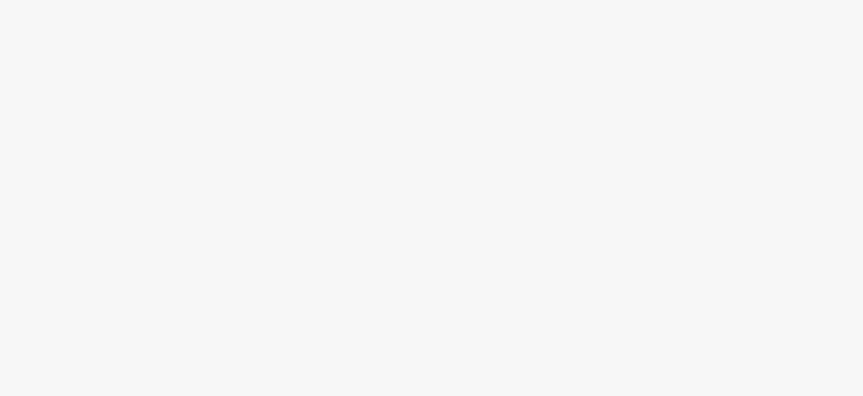
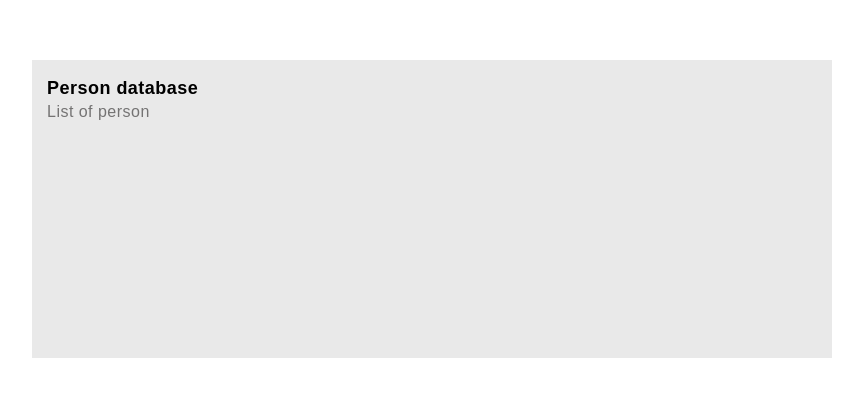
Before and after one commit to TheMainOne/test-work, a React (Create React App) app: page / in a window 1280 px wide. Shown: the part 180-576 px from the top of the page, without its empty margins (208-1071 px from the left). Built offline with nearby package versions, Linux system fonts and the light colour scheme.

Commit message:
added main field and title

```diff
--- /dev/null
+++ b/db.json
@@ -0,0 +1,19 @@
+{
+  "posts": [
+    {
+      "id": 1,
+      "title": "json-server",
+      "author": "typicode"
+    }
+  ],
+  "comments": [
+    {
+      "id": 1,
+      "body": "some comment",
+      "postId": 1
+    }
+  ],
+  "profile": {
+    "name": "typicode"
+  }
+}
--- a/src/components/App.jsx
+++ b/src/components/App.jsx
@@ -1,13 +1,13 @@
-import { Toaster } from "react-hot-toast";
 import { Suspense } from "react";
 import { GlobalStyle } from "./GlobalStyles";
+import MainField from "./MainField/MainField";
 
 export const App = () => {
   return (
     <>
-      <Toaster />
       <Suspense fallback="aaaa" />
       <GlobalStyle />
+      <MainField />
     </>
   );
 };
--- a/src/components/GlobalStyles.jsx
+++ b/src/components/GlobalStyles.jsx
@@ -1,12 +1,4 @@
-import { createGlobalStyle } from 'styled-components';
-import styled from 'styled-components';
-
-export const Container = styled.div`
-  max-width: 1200px;
-  margin: 0 auto;
-  padding-left: 20px;
-  padding-right: 20px;
-`;
+import { createGlobalStyle } from "styled-components";
 
 export const GlobalStyle = createGlobalStyle`
 html {
@@ -17,8 +9,6 @@ body {
   font-style: normal;
   font-size: 16px;
   letter-spacing: 0.03em;
-  background-color: #f7f7f7;
-  color: #545454;
 }
 h1,
 h2,
--- /dev/null
+++ b/src/components/MainField/MainField.jsx
@@ -0,0 +1,12 @@
+import { Field } from "./MainField.styled";
+import { MainFieldTitle } from "components/MainFieldTitle/MainFieldTitle";
+
+const MainField = () => {
+  return (
+    <Field>
+      <MainFieldTitle />
+    </Field>
+  );
+};
+
+export default MainField;
--- /dev/null
+++ b/src/components/MainField/MainField.styled.jsx
@@ -0,0 +1,9 @@
+import styled from "styled-components";
+
+export const Field = styled.div`
+  margin: 30vh auto;
+  padding-top: 18px;
+  background-color: #e9e9e9;
+  width: 800px;
+  min-height: 280px;
+`;
--- /dev/null
+++ b/src/components/MainFieldTitle/MainFieldTitle.jsx
@@ -0,0 +1,14 @@
+import {
+  MainTitle,
+  TitleContainer,
+  MainTitleText,
+} from "./MainFieldTitle.styled";
+
+export const MainFieldTitle = () => {
+  return (
+    <TitleContainer>
+      <MainTitle>Person database</MainTitle>
+      <MainTitleText>List of person</MainTitleText>
+    </TitleContainer>
+  );
+};
--- /dev/null
+++ b/src/components/MainFieldTitle/MainFieldTitle.styled.jsx
@@ -0,0 +1,16 @@
+import styled from "styled-components";
+
+export const TitleContainer = styled.div`
+  margin-left: 15px;
+`;
+
+export const MainTitle = styled.h1`
+  margin-bottom: 4px;
+  font-size: 18px;
+  color: #000000;
+`;
+
+export const MainTitleText = styled.p`
+  font-size: 16px;
+  color: #747373;
+`;
```
Also changed, not shown: 12 other files (tests, documents, lock files or other folders).
